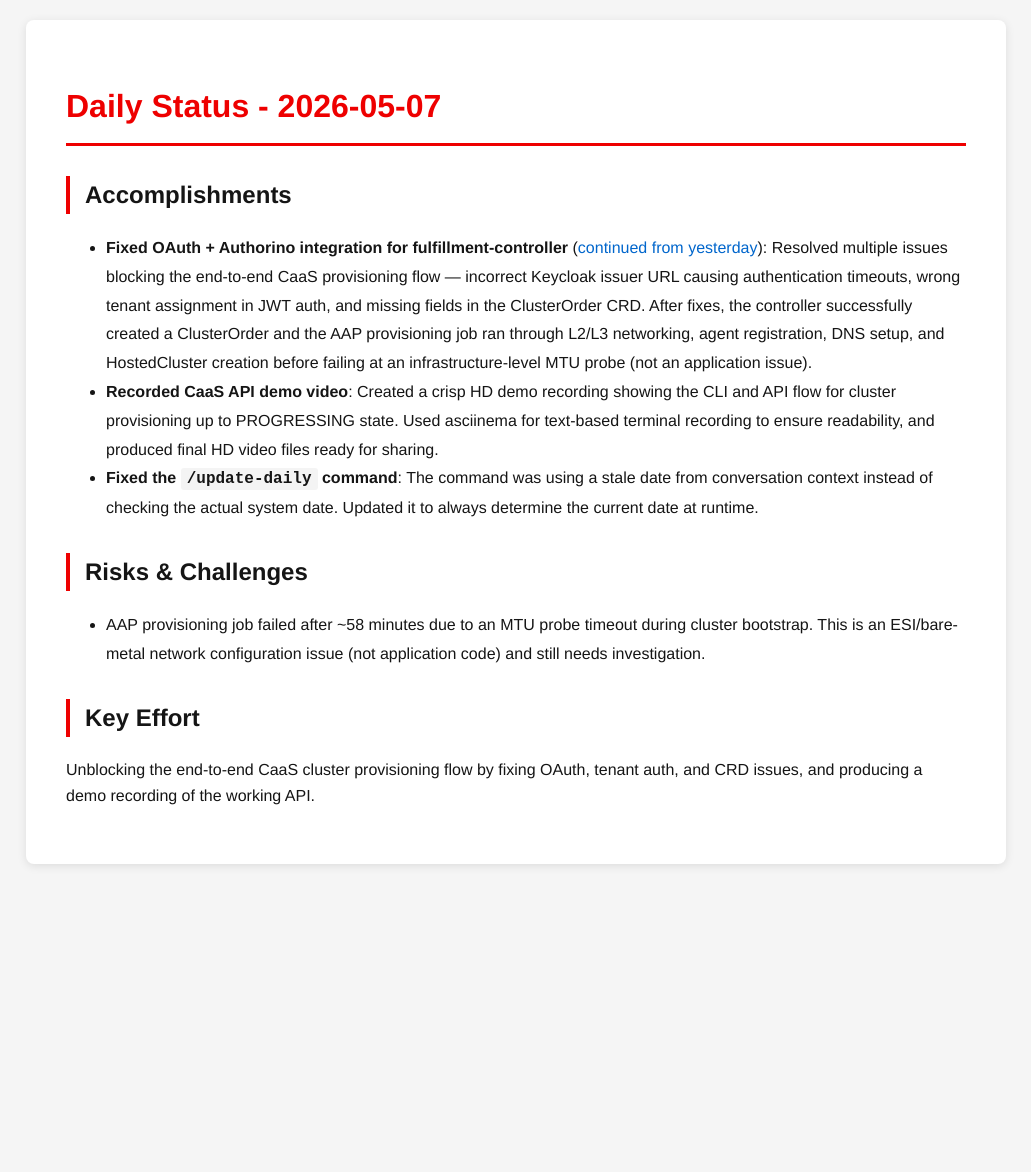
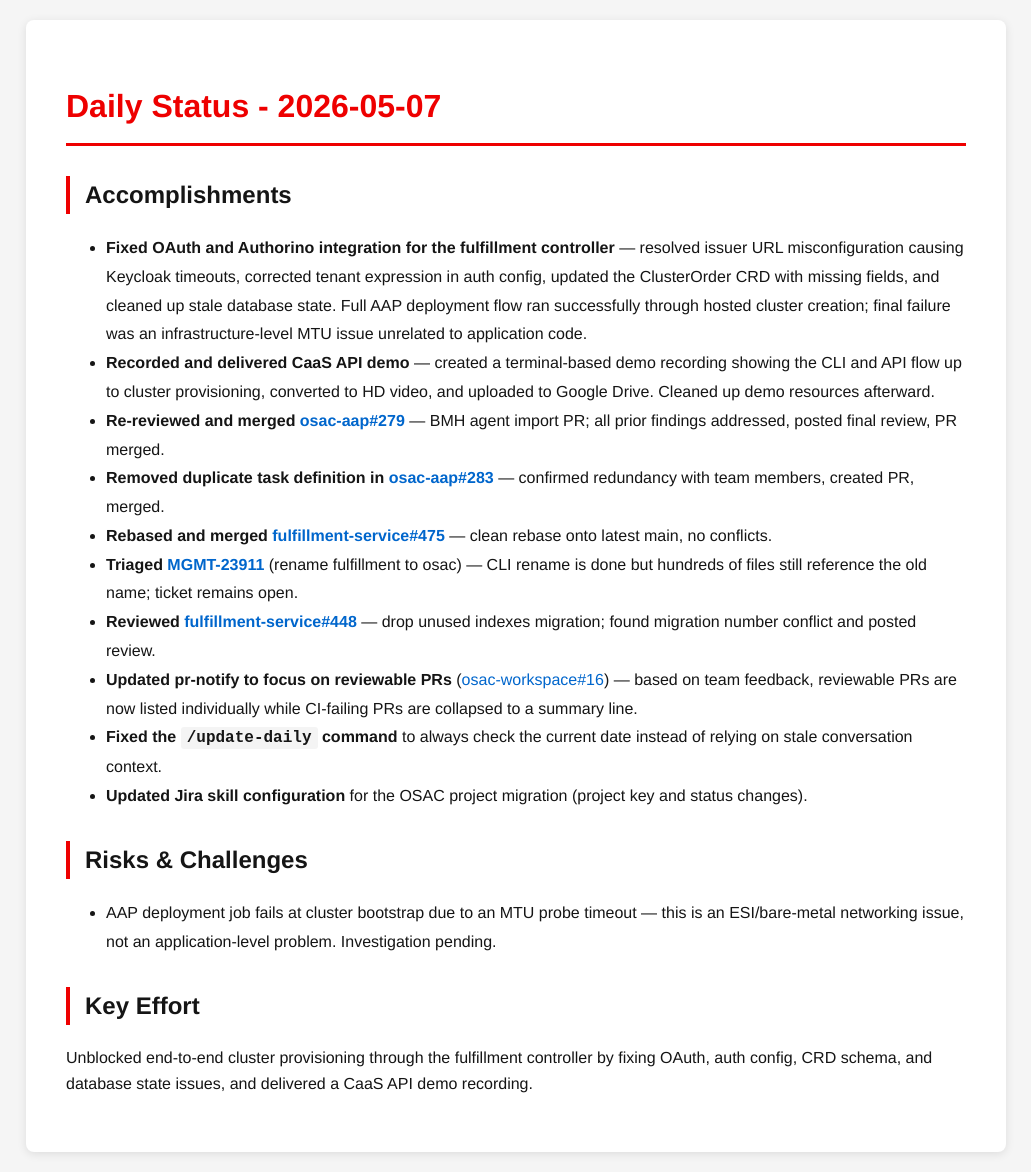
Before and after one commit to tzvatot/daily-status, a Jekyll site: the page built from 2026-05-07.md, in a window 1280 px wide. Shown: the whole page, without its empty margins (124-1155 px from the left). Built offline with Jekyll 4.4.1, drawn with Linux system fonts in a browser that asks for light colours; before the commit the page ends 900 px from its top, so only the background shows below that.

Commit message:
Daily status update - 2026-05-07

```diff
--- a/2026-05-07.md
+++ b/2026-05-07.md
@@ -7,12 +7,19 @@ date: 2026-05-07
 # Daily Status - 2026-05-07
 
 ## Accomplishments
-- **Fixed OAuth + Authorino integration for fulfillment-controller** ([continued from yesterday](https://issues.redhat.com/browse/MGMT-XXXXX)): Resolved multiple issues blocking the end-to-end CaaS provisioning flow — incorrect Keycloak issuer URL causing authentication timeouts, wrong tenant assignment in JWT auth, and missing fields in the ClusterOrder CRD. After fixes, the controller successfully created a ClusterOrder and the AAP provisioning job ran through L2/L3 networking, agent registration, DNS setup, and HostedCluster creation before failing at an infrastructure-level MTU probe (not an application issue).
-- **Recorded CaaS API demo video**: Created a crisp HD demo recording showing the CLI and API flow for cluster provisioning up to PROGRESSING state. Used asciinema for text-based terminal recording to ensure readability, and produced final HD video files ready for sharing.
-- **Fixed the `/update-daily` command**: The command was using a stale date from conversation context instead of checking the actual system date. Updated it to always determine the current date at runtime.
+- **Fixed OAuth and Authorino integration for the fulfillment controller** — resolved issuer URL misconfiguration causing Keycloak timeouts, corrected tenant expression in auth config, updated the ClusterOrder CRD with missing fields, and cleaned up stale database state. Full AAP deployment flow ran successfully through hosted cluster creation; final failure was an infrastructure-level MTU issue unrelated to application code.
+- **Recorded and delivered CaaS API demo** — created a terminal-based demo recording showing the CLI and API flow up to cluster provisioning, converted to HD video, and uploaded to Google Drive. Cleaned up demo resources afterward.
+- **Re-reviewed and merged [osac-aap#279](https://github.com/osac-project/osac-aap/pull/279)** — BMH agent import PR; all prior findings addressed, posted final review, PR merged.
+- **Removed duplicate task definition in [osac-aap#283](https://github.com/osac-project/osac-aap/pull/283)** — confirmed redundancy with team members, created PR, merged.
+- **Rebased and merged [fulfillment-service#475](https://github.com/osac-project/fulfillment-service/pull/475)** — clean rebase onto latest main, no conflicts.
+- **Triaged [MGMT-23911](https://issues.redhat.com/browse/MGMT-23911)** (rename fulfillment to osac) — CLI rename is done but hundreds of files still reference the old name; ticket remains open.
+- **Reviewed [fulfillment-service#448](https://github.com/osac-project/fulfillment-service/pull/448)** — drop unused indexes migration; found migration number conflict and posted review.
+- **Updated pr-notify to focus on reviewable PRs** ([osac-workspace#16](https://github.com/osac-project/osac-workspace/pull/16)) — based on team feedback, reviewable PRs are now listed individually while CI-failing PRs are collapsed to a summary line.
+- **Fixed the `/update-daily` command** to always check the current date instead of relying on stale conversation context.
+- **Updated Jira skill configuration** for the OSAC project migration (project key and status changes).
 
 ## Risks & Challenges
-- AAP provisioning job failed after ~58 minutes due to an MTU probe timeout during cluster bootstrap. This is an ESI/bare-metal network configuration issue (not application code) and still needs investigation.
+- AAP deployment job fails at cluster bootstrap due to an MTU probe timeout — this is an ESI/bare-metal networking issue, not an application-level problem. Investigation pending.
 
 ## Key Effort
-Unblocking the end-to-end CaaS cluster provisioning flow by fixing OAuth, tenant auth, and CRD issues, and producing a demo recording of the working API.
+Unblocked end-to-end cluster provisioning through the fulfillment controller by fixing OAuth, auth config, CRD schema, and database state issues, and delivered a CaaS API demo recording.
```
